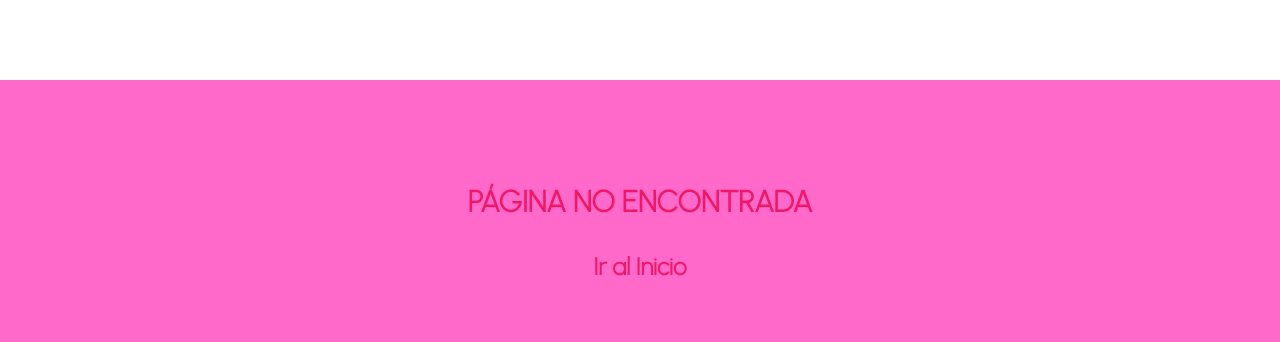
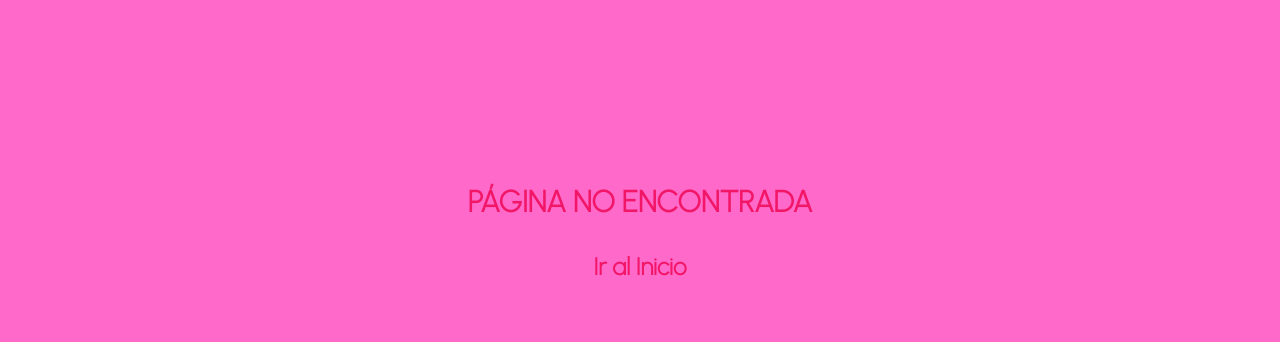
Before and after one commit to luzleale/proyecto-final-desarrollo-web, a website: page 404.html in a window 1280 px wide. Shown: the top 342 px of the page. Drawn offline with Linux system fonts and the light colour scheme.

Commit message:
color de fondo pag 404

```diff
--- a/404.html
+++ b/404.html
@@ -24,7 +24,7 @@
     <title>SK Belleza Integral</title>
   </head>
   <body>
-    <main>
+    <main class="background404">
       <section class="page404">
         <h1>PÁGINA NO ENCONTRADA</h1>
         <a
--- a/scss/pags/_error404.scss
+++ b/scss/pags/_error404.scss
@@ -1,3 +1,6 @@
+.background404 {
+  background-color: $rosa-claro;
+}
 .page404 {
   height: 100vh;
   display: flex;
```
Also changed, not shown: css/style.css, 1 other file.
